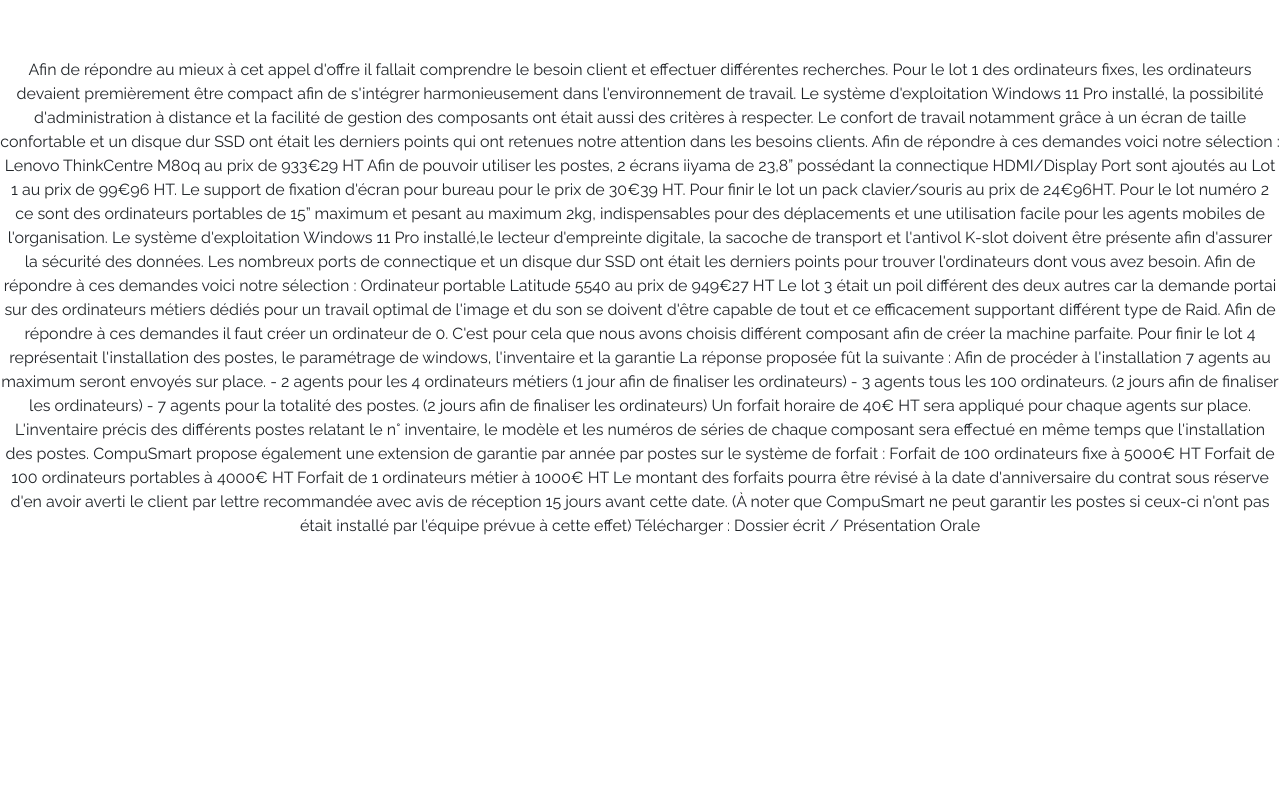
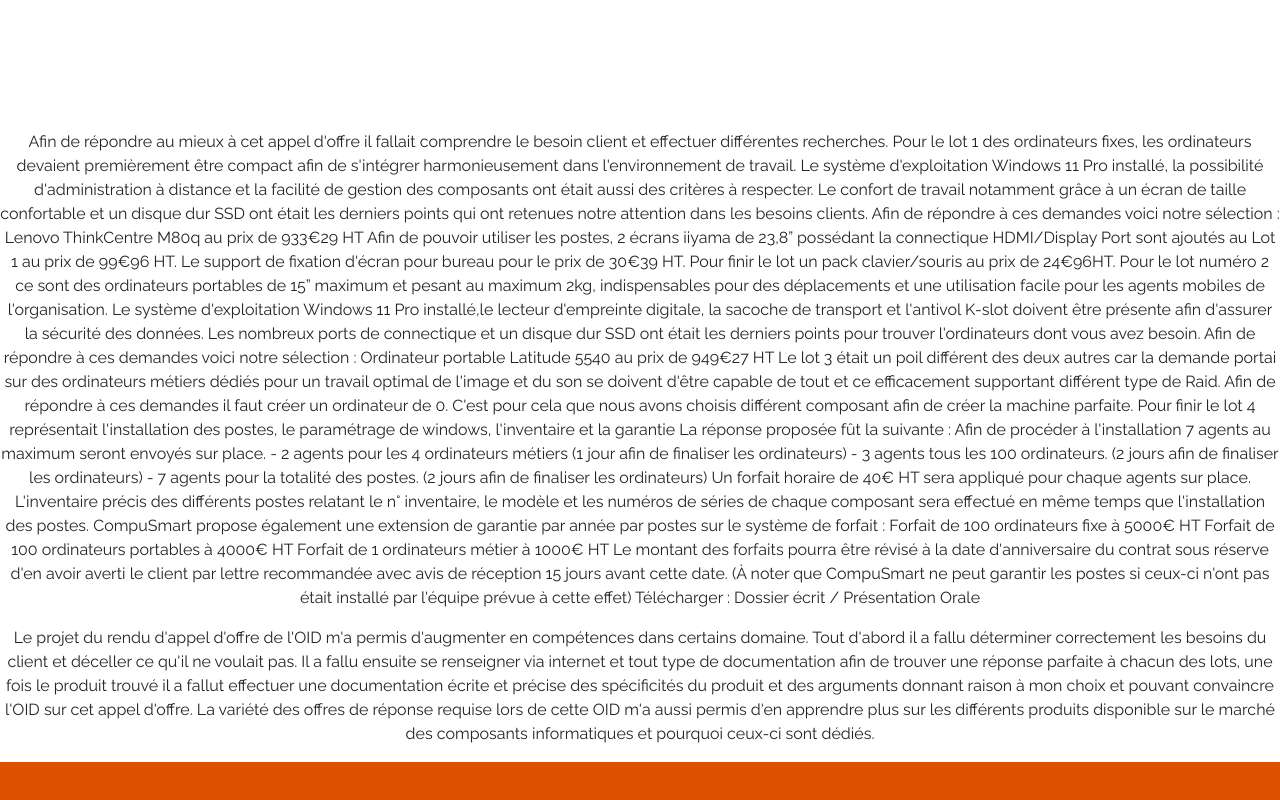
Before and after one commit to Feloche3270/Portfolio.github.io, a plain HTML site: page file/ppe_OID.html in a window 1280 px wide. Shown: the part 366-1166 px from the top of the page. Before the commit the page ends 920 px from the top, so only its background shows below. Drawn offline with nearby package versions, Linux system fonts and the light colour scheme.

Commit message:
Fin des information dans la page OID, reste mise en page

```diff
--- a/css/style.css
+++ b/css/style.css
@@ -195,7 +195,7 @@ a:hover{
 
 
 #descrSLAM{
-    width: 125%;
+    width: 120%;
     height: 95%;
     padding-left: 25px;
 }
--- a/css/styleOID.css
+++ b/css/styleOID.css
@@ -25,6 +25,10 @@ a:hover{
     background-color: rgb(222, 81, 0);
 }
 
+.footer{
+    background-color: rgb(222,81,0);
+}
+
 
 /* #ID */
 #background{
--- a/file/ppe_OID.html
+++ b/file/ppe_OID.html
@@ -59,6 +59,9 @@
         </header>
 
         <main id="background">
+            <br>
+            <br>
+            <br>
             <!-- Expliquer le projet, les consignes -->
             <p>
                 Ce projet représente le rendu d'un appel d'offres international lancé par l'OID(Organisation Internationale du Développement)
@@ -176,11 +179,20 @@
 
             <!-- Conclusion sur ce que m'a apporté le projet, compétences acquises -->
             <p>
-
+                Le projet du rendu d'appel d'offre de l'OID m'a permis d'augmenter en compétences dans certains domaine.
+                Tout d'abord il a fallu déterminer correctement les besoins du client et déceller ce qu'il ne voulait pas.
+                Il a fallu ensuite se renseigner via internet et tout type de documentation afin de trouver une réponse parfaite à chacun
+                des lots, une fois le produit trouvé il a fallut effectuer une documentation écrite et précise des spécificités du produit
+                et des arguments donnant raison à mon choix et pouvant convaincre l'OID sur cet appel d'offre.
+                La variété des offres de réponse requise lors de cette OID m'a aussi permis d'en apprendre plus sur les différents
+                produits disponible sur le marché des composants informatiques et pourquoi ceux-ci sont dédiés.
             </p>
         </main>
 
-        <footer></footer>
+        <footer class="footer">
+            <br>
+            <br>
+        </footer>
 
     </body>
 
```
